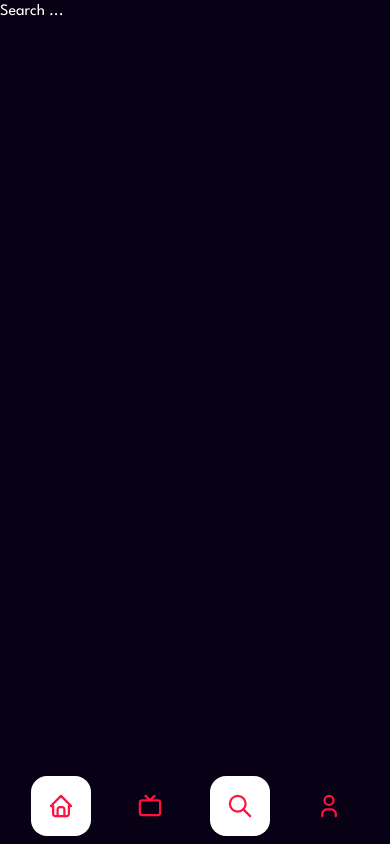
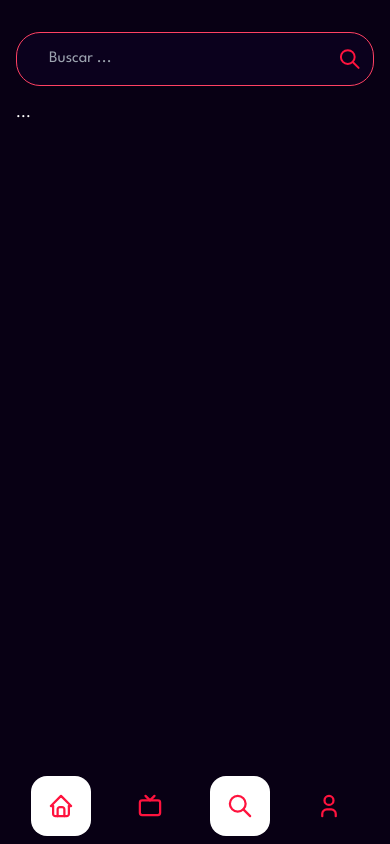
Before and after one commit to Jefersonsteven/asian-entertaiment, a Next.js app: page / in a window 390 px wide. Both pictures are taken after a click on the button 239 px from the left and 806 px from the top of the page. Built offline with nearby package versions, Linux system fonts and the light colour scheme.

Commit message:
Add Search component and update global styles and NavigationMobile component

```diff
--- /dev/null
+++ b/src/app/ui/Search.tsx
@@ -0,0 +1,20 @@
+import getIcon from "../lib/getIcon";
+
+export default function Search() {
+    return(
+        <>
+            <label className="flex justify-between rounded-3xl bg-secondary-500 w-full py-2 pr-2 pl-8 border border-primary-500 gap-2">
+                <input
+                    className="bg-transparent text-primary-600 font focus-visible:outline-none w-full"
+                    type="text"
+                    placeholder="Buscar ..."
+                />
+                {getIcon('search')}
+            </label>
+
+            <div>
+                ...
+            </div>
+        </>
+    )
+}
--- a/src/app/ui/global.css
+++ b/src/app/ui/global.css
@@ -3,7 +3,7 @@
 @tailwind utilities;
 
 body {
-  @apply w-screen h-screen text-white;
+  @apply w-screen h-screen text-white overflow-x-hidden;
   background: linear-gradient(180deg, #0b011d 0%, #030009 100%);
 }
 
--- a/src/app/ui/navigation/NavigationMobile.tsx
+++ b/src/app/ui/navigation/NavigationMobile.tsx
@@ -3,6 +3,7 @@ import getIcon from "@/app/lib/getIcon";
 import Link from "next/link";
 import { usePathname } from "next/navigation";
 import { useState } from "react";
+import Search from "../Search";
 
 export default function NavigationMobile() {
     const route = usePathname()
@@ -20,7 +21,12 @@ export default function NavigationMobile() {
                     onClick={closeSearch} href="/">{getIcon('youtube')}</Link>
                 <button>{getIcon('settings')}</button>
             </header>
-            {openSearch && <div className=" absolute w-full h-[100%] top-0 left-0 bg-secondary-600">Search ...</div>}
+
+            {openSearch &&
+            <div className="flex flex-col gap-4 absolute w-full h-[100%] top-0 left-0 bg-secondary-600 px-4 py-8">
+                <Search/>
+            </div>}
+
             <footer className="flex w-full justify-around fixed bottom-0 left-0 bg-secondary-600 px-4 py-2">
                 <Link
                     onClick={closeSearch}
```
